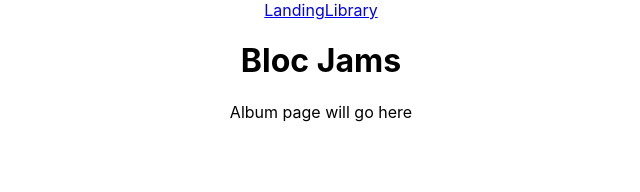
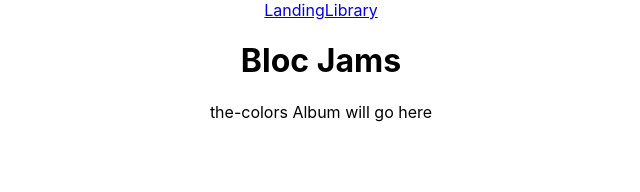
Before and after one commit to isaomarzada/bloc-jams-react, a React (Create React App) app: page /album/the-colors in a window 1280 px wide. Shown: the top 192 px of the page, without its empty margins (319-959 px from the left). Built offline with nearby package versions, Linux system fonts and the light colour scheme.

Commit message:
checkpoint Components Library: complete

```diff
--- a/src/App.js
+++ b/src/App.js
@@ -19,7 +19,7 @@
         <main>
         <Route exact path="/" component={Landing} />
         <Route path="/library" component={Library} />
-        <Route path="/album" component={Album} />
+        <Route path="/album/:slug" component={Album} />
         </main>
       </div>
     );
--- a/src/components/Album.js
+++ b/src/components/Album.js
@@ -1,9 +1,13 @@
-import React from 'react';
+import React, { Component } from 'react';
 
-const Album = () => (
-  <section className="album">
-    Album page will go here
-  </section>
-);
+class Album extends Component {
+   render() {
+     return (
+       <section className="album">
+         {this.props.match.params.slug} Album will go here
+       </section>
+     );
+   }
+ }
 
 export default Album;
--- a/src/components/Library.js
+++ b/src/components/Library.js
@@ -1,5 +1,6 @@
 import React, { Component } from 'react';
-import albumData from './../data/albums';
+import { Link } from 'react-router-dom';
+import albumData from './../data/album';
 
 class Library extends Component {
   constructor(props) {
@@ -12,9 +13,12 @@
       <section className='library'>
         {
           this.state.albums.map( (album,index) =>
-          <div key={index} >
-             {album.title}
-          </div>
+          <Link to={`/album/${album.slug}`} key={index}>
+            <img src={album.albumCover} alt={album.title} />
+            <div>{album.title}</div>
+            <div>{album.artist}</div>
+            <div>{album.songs.length} songs</div>
+          </Link>
           )
         }
       </section>
```
